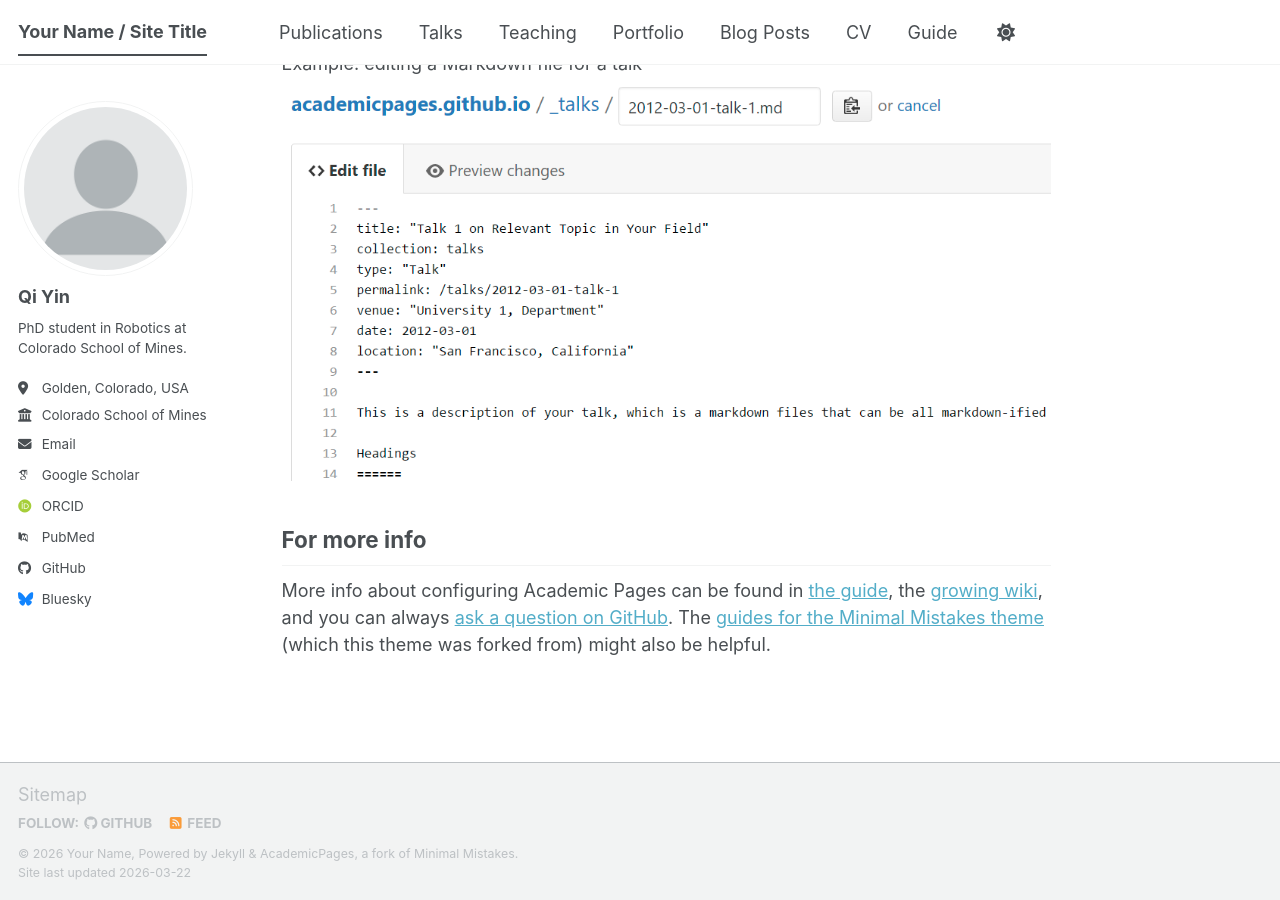
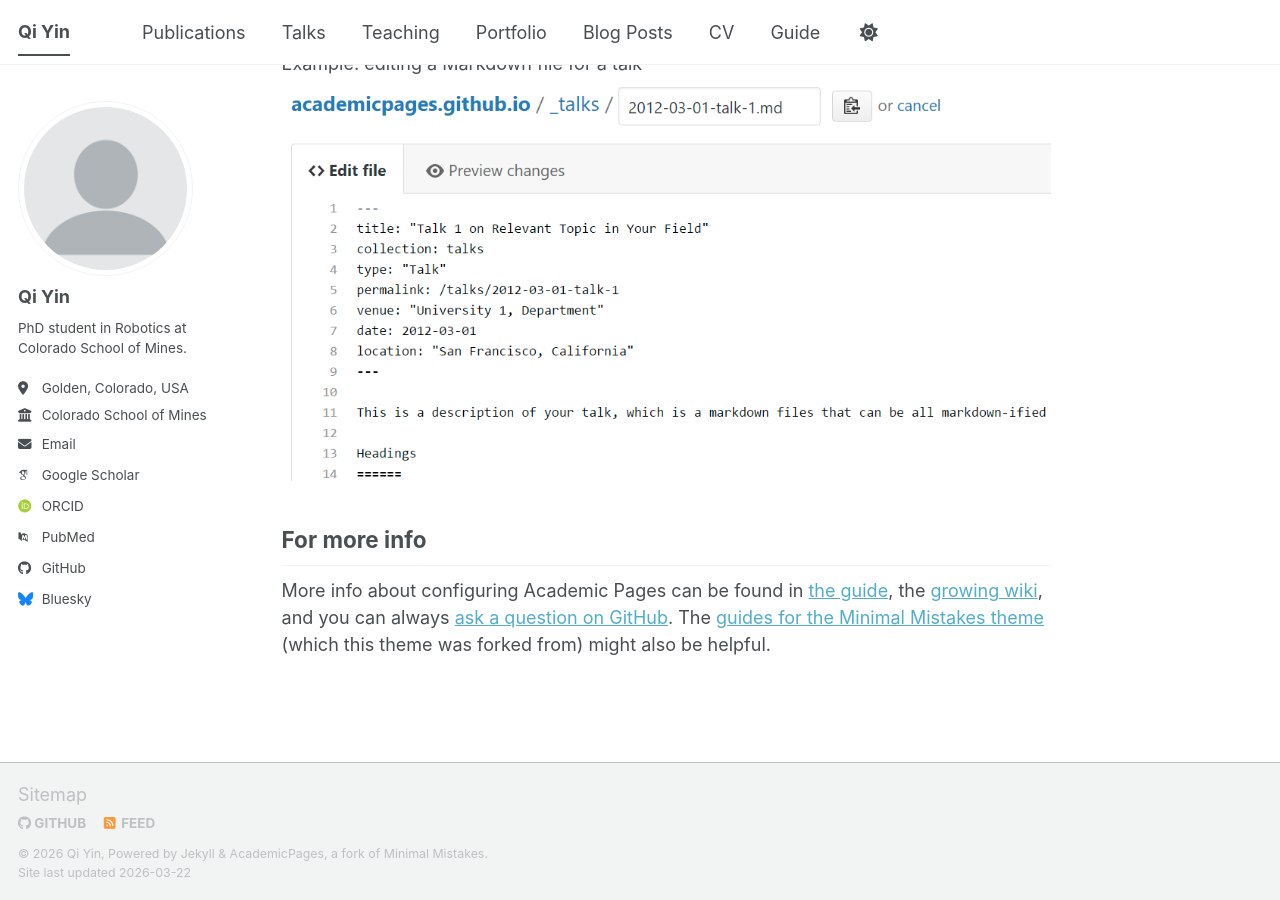
Before and after one commit to Qiii04/Qiii04.github.io, a Jekyll site: the page built from _pages/about.md, in a window 1280 px wide and 900 px high, scrolled down 2720 px. Built offline with Jekyll 4.4.1, drawn with Linux system fonts in a browser that asks for light colours; some web fonts are replaced; a script bundle is joined from its source files by our own code; library files that are not in the unit come from our copies.

Commit message:
Update _config.yml

```diff
--- a/_config.yml
+++ b/_config.yml
@@ -7,11 +7,11 @@
 # server process.
 
 # Basic Site Settings
-locale                   : "en-US"
+locale                   : "Golden, Colorado, USA"
 site_theme               : "default" # The available themes options are "default", "air", "sunrise", "mint", "dirt" and "contrast"
-title                    : "Your Name / Site Title"
+title                    : "Qi Yin"
 title_separator          : "-"
-name                     : &name "Your Name"
+name                     : &name "Qi Yin"
 description              : &description "Your Name's academic portfolio"   # Update this with a general description of your site, this is the default if not overridden by a page
 url                      : https://qiii04.github.io #https://academicpages.github.io # The base hostname & protocol for your site e.g. "https://[your GitHub username].github.io",
                                                            # or if you already have some other page hosted on Github then use "https://[your GitHub username].github.io/[Your Repo Name]"
```
